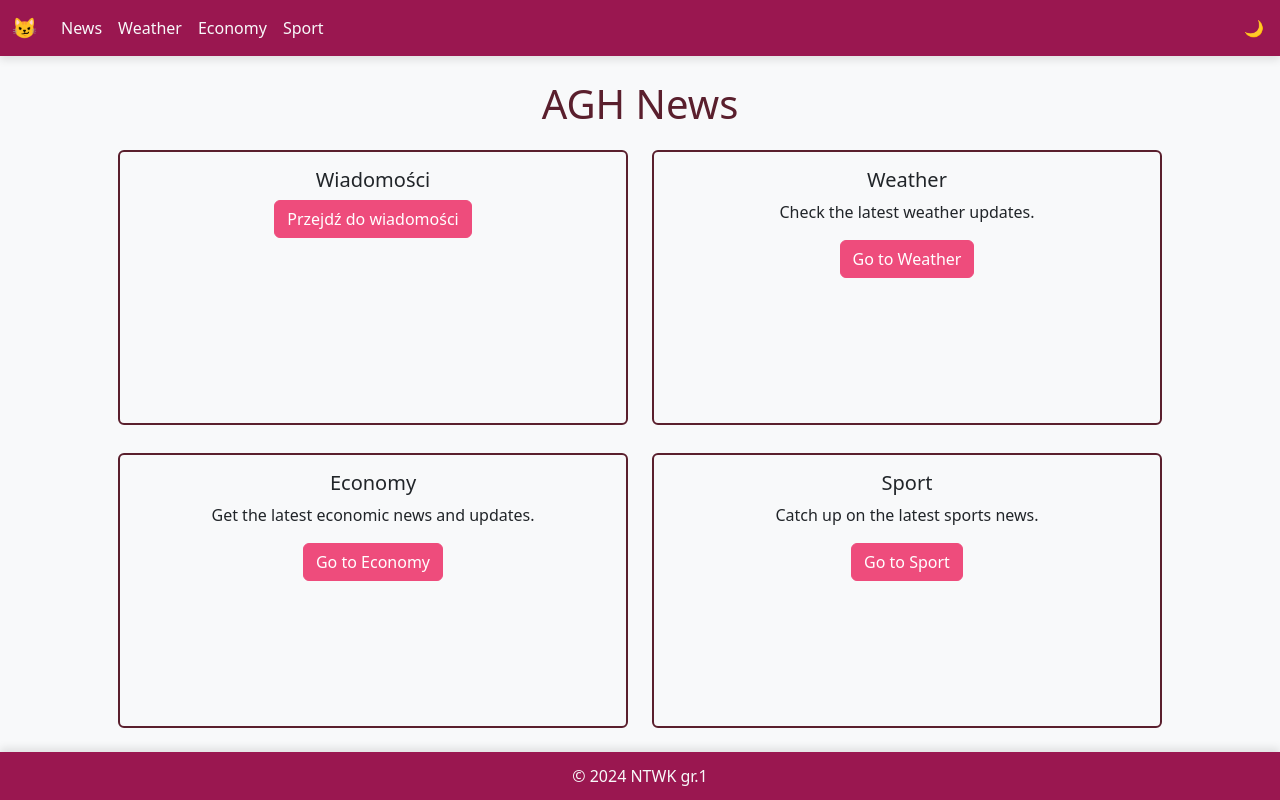
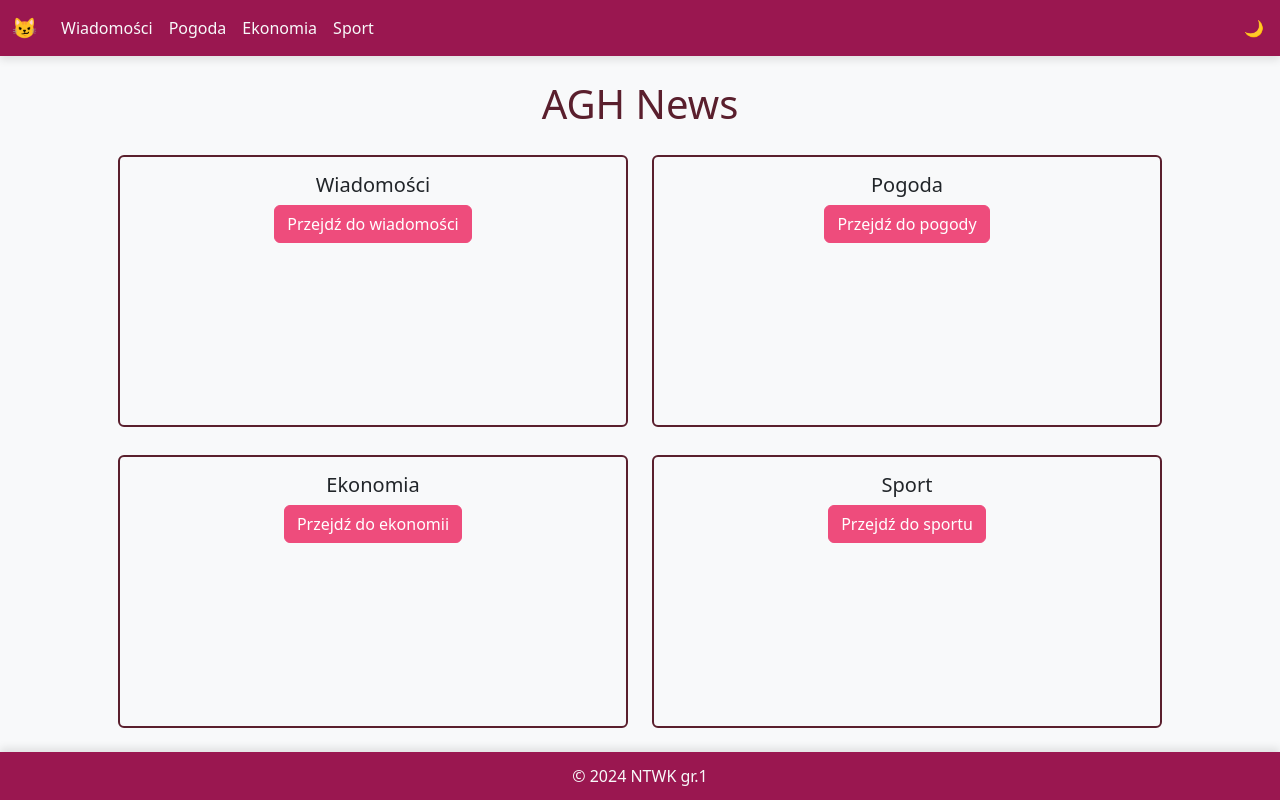
Before and after one commit to TobiaszAGH/news, a Flask app: page / in a window 1280 px wide. Run offline with Flask 3, Linux system fonts and the light colour scheme; some libraries are stand-ins or nearby versions; some web fonts are replaced.

Commit message:
changed language to polish

```diff
--- a/app/blueprints/main/templates/main.html
+++ b/app/blueprints/main/templates/main.html
@@ -19,9 +19,8 @@
     <div class="col">
       <div class="card h-100">
         <div class="card-body">
-          <h5 class="card-title">Weather</h5>
-          <p class="card-text">Check the latest weather updates.</p>
-          <a href="/weather" class="btn btn-primary">Go to Weather</a>
+          <h5 class="card-title">Pogoda</h5>
+          <a href="/weather" class="btn btn-primary">Przejdź do pogody</a>
         </div>
       </div>
     </div>
@@ -30,9 +29,8 @@
     <div class="col">
       <div class="card h-100">
         <div class="card-body">
-          <h5 class="card-title">Economy</h5>
-          <p class="card-text">Get the latest economic news and updates.</p>
-          <a href="/economy" class="btn btn-primary">Go to Economy</a>
+          <h5 class="card-title">Ekonomia</h5>
+          <a href="/economy" class="btn btn-primary">Przejdź do ekonomii</a>
         </div>
       </div>
     </div>
@@ -40,8 +38,7 @@
       <div class="card h-100">
         <div class="card-body">
           <h5 class="card-title">Sport</h5>
-          <p class="card-text">Catch up on the latest sports news.</p>
-          <a href="/sport" class="btn btn-primary">Go to Sport</a>
+          <a href="/sport" class="btn btn-primary">Przejdź do sportu</a>
         </div>
       </div>
     </div>
--- a/app/templates/base.html
+++ b/app/templates/base.html
@@ -40,13 +40,13 @@
           <div class="collapse navbar-collapse" id="navbarNav">
             <ul class="navbar-nav">
               <li class="nav-item">
-                <a class="nav-link" href="/news">News</a>
+                <a class="nav-link" href="/news">Wiadomości</a>
               </li>
               <li class="nav-item">
-                <a class="nav-link" href="/weather">Weather</a>
+                <a class="nav-link" href="/weather">Pogoda</a>
               </li>
               <li class="nav-item">
-                <a class="nav-link" href="/economy">Economy</a>
+                <a class="nav-link" href="/economy">Ekonomia</a>
               </li>
               <li class="nav-item">
                 <a class="nav-link" href="/sport">Sport</a>
```
